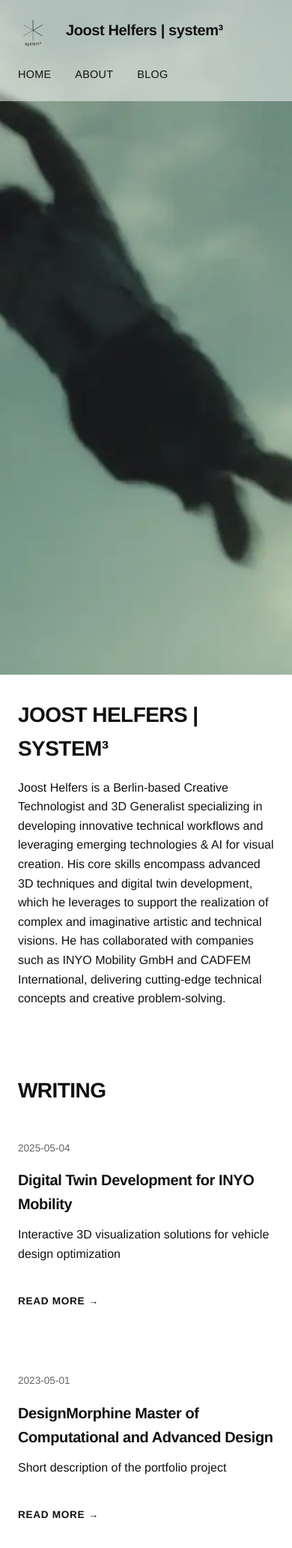
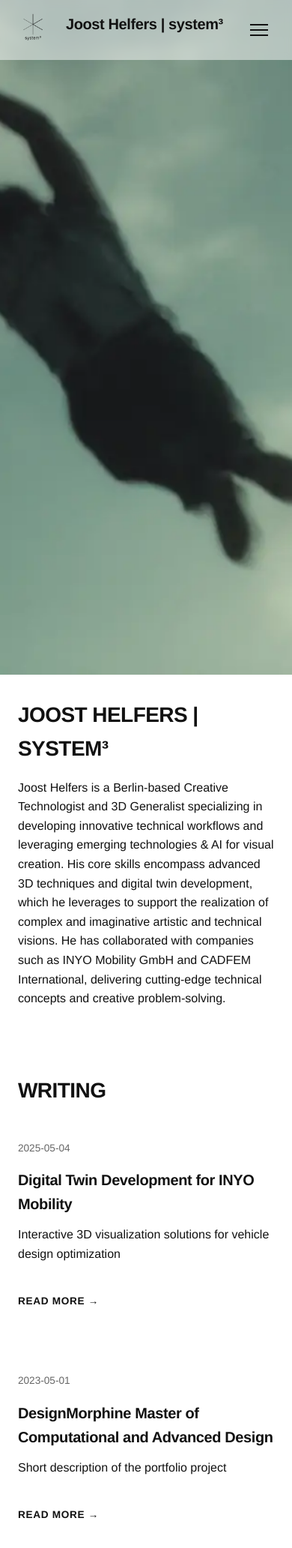
Before and after one commit to joosthel/system3-web, a Jekyll site: the page built from index.md, in a window 390 px wide, cut to the strip 0-2097 px from the top of the page. Shown: the top 2065 px of the strip at 75% size. Built offline with Jekyll 4.4.1, drawn with Linux system fonts in a browser that asks for light colours.

Commit message:
add - header responsive design

```diff
--- a/_includes/header.html
+++ b/_includes/header.html
@@ -5,9 +5,19 @@
     </a>
     <h1 class="site-title">{{ site.title }}</h1>
   </div>
+
+  <!-- Mobile menu button -->
+  <button class="mobile-menu-toggle" aria-label="Toggle menu">
+    <span class="menu-bar"></span>
+    <span class="menu-bar"></span>
+    <span class="menu-bar"></span>
+  </button>
+
+  <!-- Navigation for desktop and mobile (hidden on mobile until toggled) -->
   <nav class="header-right">
     <a href="{{ "/" | relative_url }}">Home</a>
     <a href="{{ "/about" | relative_url }}">About</a>
     <a href="{{ "/blog" | relative_url }}">Blog</a>
+    <a href="{{ "/projects" | relative_url }}">Projects</a>
   </nav>
 </header>
--- a/assets/css/main.css
+++ b/assets/css/main.css
@@ -171,6 +171,7 @@
   width: calc(100% - 4rem);
   z-index: 10;
   background: rgba(255, 255, 255, 0.5);
+  backdrop-filter: blur(5px);
 }
 
 .header-left {
@@ -199,6 +200,25 @@
   letter-spacing: 0.02em;
   text-transform: uppercase;
   font-size: 0.9rem;
+}
+
+/* Mobile menu button */
+.mobile-menu-toggle {
+  display: none; /* Hidden by default on desktop */
+  background: none;
+  border: none;
+  padding: 0.5rem;
+  cursor: pointer;
+  z-index: 20;
+}
+
+.menu-bar {
+  display: block;
+  width: 24px;
+  height: 2px;
+  background-color: var(--text-color);
+  margin: 5px 0;
+  transition: 0.3s;
 }
 
 /* Footer */
@@ -318,14 +338,64 @@
   }
 
   .site-header {
-    flex-direction: column;
-    align-items: flex-start;
-    padding: 1.5rem;
+    position: absolute;
+    padding: 1rem 1.5rem;
     width: calc(100% - 3rem);
+    background: rgba(255, 255, 255, 0.5);
+    z-index: 100;
+  }
+
+  .header-left {
+    z-index: 20;
+  }
+
+  .mobile-menu-toggle {
+    display: block; /* Show on mobile */
   }
 
   .header-right {
-    margin-top: 1rem;
+    position: fixed;
+    top: 0;
+    left: 0;
+    width: 100%;
+    height: 100vh;
+    background-color: rgba(255, 255, 255, 0.95);
+    display: flex;
+    flex-direction: column;
+    align-items: center;
+    justify-content: center;
+    gap: 2rem;
+    transform: translateX(-100%);
+    transition: transform 0.3s ease-in-out;
+    z-index: 15;
+  }
+
+  .header-right.active {
+    transform: translateX(0);
+  }
+
+  /* When menu is active, transform the menu bars into X */
+  .mobile-menu-toggle.active .menu-bar:nth-child(1) {
+    transform: rotate(45deg) translate(5px, 5px);
+  }
+
+  .mobile-menu-toggle.active .menu-bar:nth-child(2) {
+    opacity: 0;
+  }
+
+  .mobile-menu-toggle.active .menu-bar:nth-child(3) {
+    transform: rotate(-45deg) translate(5px, -5px);
+  }
+
+  /* Larger links on mobile menu */
+  .header-right a {
+    font-size: 1.25rem;
+    padding: 0.5rem 0;
+  }
+
+  /* Add padding to account for fixed header */
+  .hero-section {
+    padding-top: 0px;
   }
 
   .footer-main,
```
Also changed, not shown: _layouts/default.html (+22 -0 lines).
